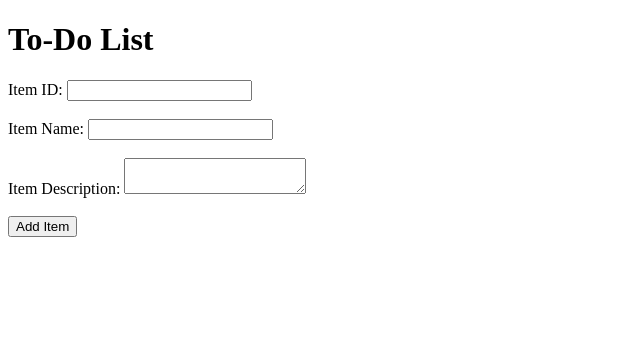
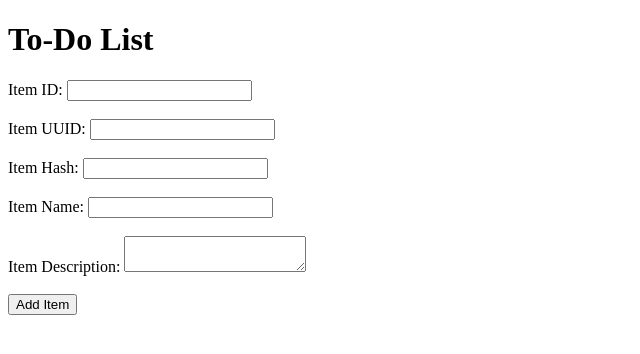
Before and after one commit to Shubham10202/Git_and_GitHub_Shubham, a Flask app: page /todo in a window 1280 px wide. Shown: the top 354 px of the page, without its empty margins (0-640 px from the left). Run offline with Flask 3, Linux system fonts and the light colour scheme.

```diff
--- a/app.py
+++ b/app.py
@@ -1,5 +1,6 @@
-from flask import Flask, jsonify, render_template
+from flask import Flask, jsonify, request, render_template
 import json
+from pymongo import MongoClient
 
 app = Flask(__name__)
 
@@ -17,5 +18,31 @@ def api():
 def todo():
     return render_template("todo.html")
 
+@app.route("/submittodoitem", methods=["POST"])
+def submit_todo_item():
+    data = request.get_json()
+
+    item_name = data.get("itemName")
+    item_description = data.get("itemDescription")
+
+    if not item_name or not item_description:
+        return jsonify({
+            "error": "itemName and itemDescription are required"
+        }), 400
+
+    client = MongoClient("mongodb://localhost:27017/")
+    db = client["todo_database"]
+    collection = db["todo_items"]
+
+    result = collection.insert_one({
+        "itemName": item_name,
+        "itemDescription": item_description
+    })
+
+    return jsonify({
+        "message": "Todo item saved successfully",
+        "id": str(result.inserted_id)
+    }), 201
+
 if __name__ == "__main__":
     app.run(debug=True)
--- a/templates/todo.html
+++ b/templates/todo.html
@@ -11,6 +11,16 @@
     <form>
         <label for="itemId">Item ID:</label>
         <input type="text" id="itemId" name="itemId" required>
+
+        <br><br>
+
+        <label for="itemUuid">Item UUID:</label>
+        <input type="text" id="itemUuid" name="itemUuid" required>
+
+        <br><br>
+
+        <label for="itemHash">Item Hash:</label>
+        <input type="text" id="itemHash" name="itemHash" required>
 
         <br><br>
 
```
